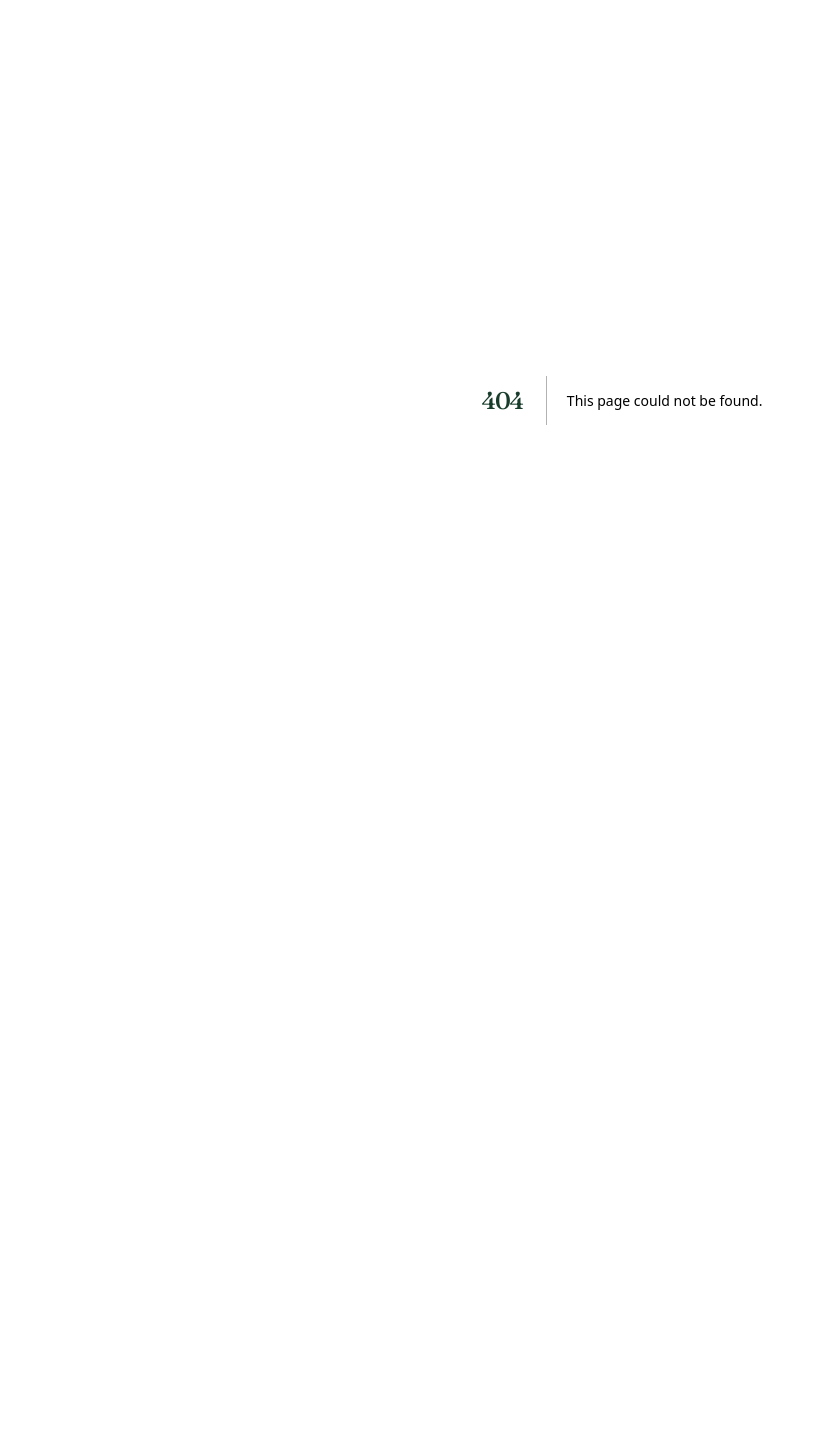
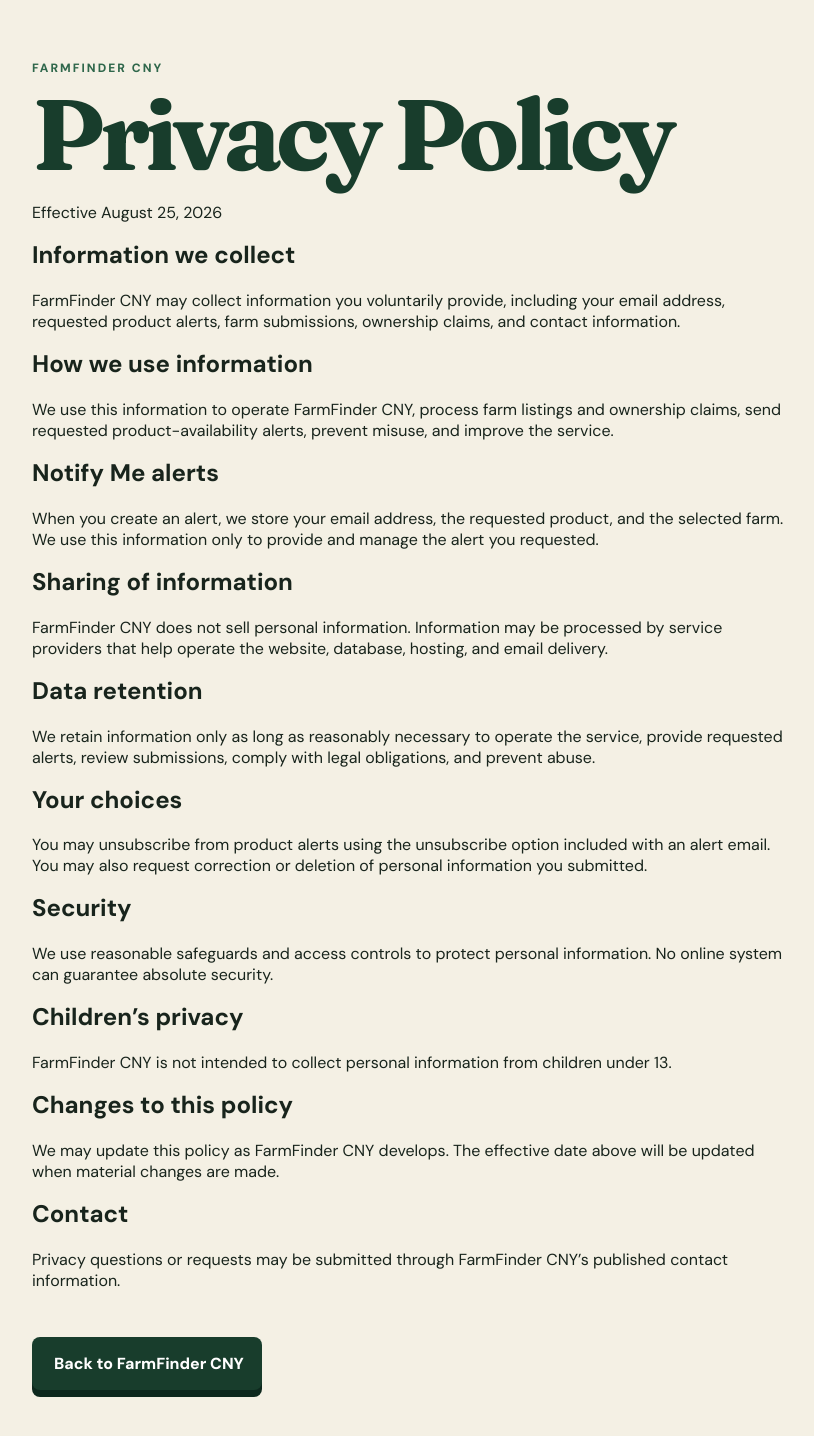
Before and after one commit to FarmFinderCNY/farmfinder-cny, a Next.js app: page /privacy in a window 1280 px wide. Before the commit this address had no page. Shown: the top 1436 px of the page, without its empty margins (18-832 px from the left). Before the commit the page ends 800 px from the top, so only its background shows below. Built offline with nearby package versions, Linux system fonts and the light colour scheme.

Commit message:
Add FarmFinder privacy policy

```diff
--- /dev/null
+++ b/app/privacy/page.tsx
@@ -0,0 +1,90 @@
+import Link from "next/link";
+
+export const metadata = {
+  title: "Privacy Policy | FarmFinder CNY",
+  description: "How FarmFinder CNY collects and uses personal information.",
+};
+
+export default function PrivacyPolicyPage() {
+  return (
+    <main className="shell">
+      <section style={{ maxWidth: "760px", padding: "60px 0" }}>
+        <p className="eyebrow">FarmFinder CNY</p>
+        <h1>Privacy Policy</h1>
+        <p>Effective August 25, 2026</p>
+
+        <h2>Information we collect</h2>
+        <p>
+          FarmFinder CNY may collect information you voluntarily provide,
+          including your email address, requested product alerts, farm
+          submissions, ownership claims, and contact information.
+        </p>
+
+        <h2>How we use information</h2>
+        <p>
+          We use this information to operate FarmFinder CNY, process farm
+          listings and ownership claims, send requested product-availability
+          alerts, prevent misuse, and improve the service.
+        </p>
+
+        <h2>Notify Me alerts</h2>
+        <p>
+          When you create an alert, we store your email address, the requested
+          product, and the selected farm. We use this information only to
+          provide and manage the alert you requested.
+        </p>
+
+        <h2>Sharing of information</h2>
+        <p>
+          FarmFinder CNY does not sell personal information. Information may
+          be processed by service providers that help operate the website,
+          database, hosting, and email delivery.
+        </p>
+
+        <h2>Data retention</h2>
+        <p>
+          We retain information only as long as reasonably necessary to
+          operate the service, provide requested alerts, review submissions,
+          comply with legal obligations, and prevent abuse.
+        </p>
+
+        <h2>Your choices</h2>
+        <p>
+          You may unsubscribe from product alerts using the unsubscribe option
+          included with an alert email. You may also request correction or
+          deletion of personal information you submitted.
+        </p>
+
+        <h2>Security</h2>
+        <p>
+          We use reasonable safeguards and access controls to protect personal
+          information. No online system can guarantee absolute security.
+        </p>
+
+        <h2>Children’s privacy</h2>
+        <p>
+          FarmFinder CNY is not intended to collect personal information from
+          children under 13.
+        </p>
+
+        <h2>Changes to this policy</h2>
+        <p>
+          We may update this policy as FarmFinder CNY develops. The effective
+          date above will be updated when material changes are made.
+        </p>
+
+        <h2>Contact</h2>
+        <p>
+          Privacy questions or requests may be submitted through FarmFinder
+          CNY’s published contact information.
+        </p>
+
+        <div style={{ marginTop: "32px" }}>
+          <Link className="primary-button" href="/">
+            Back to FarmFinder CNY
+          </Link>
+        </div>
+      </section>
+    </main>
+  );
+}
```
